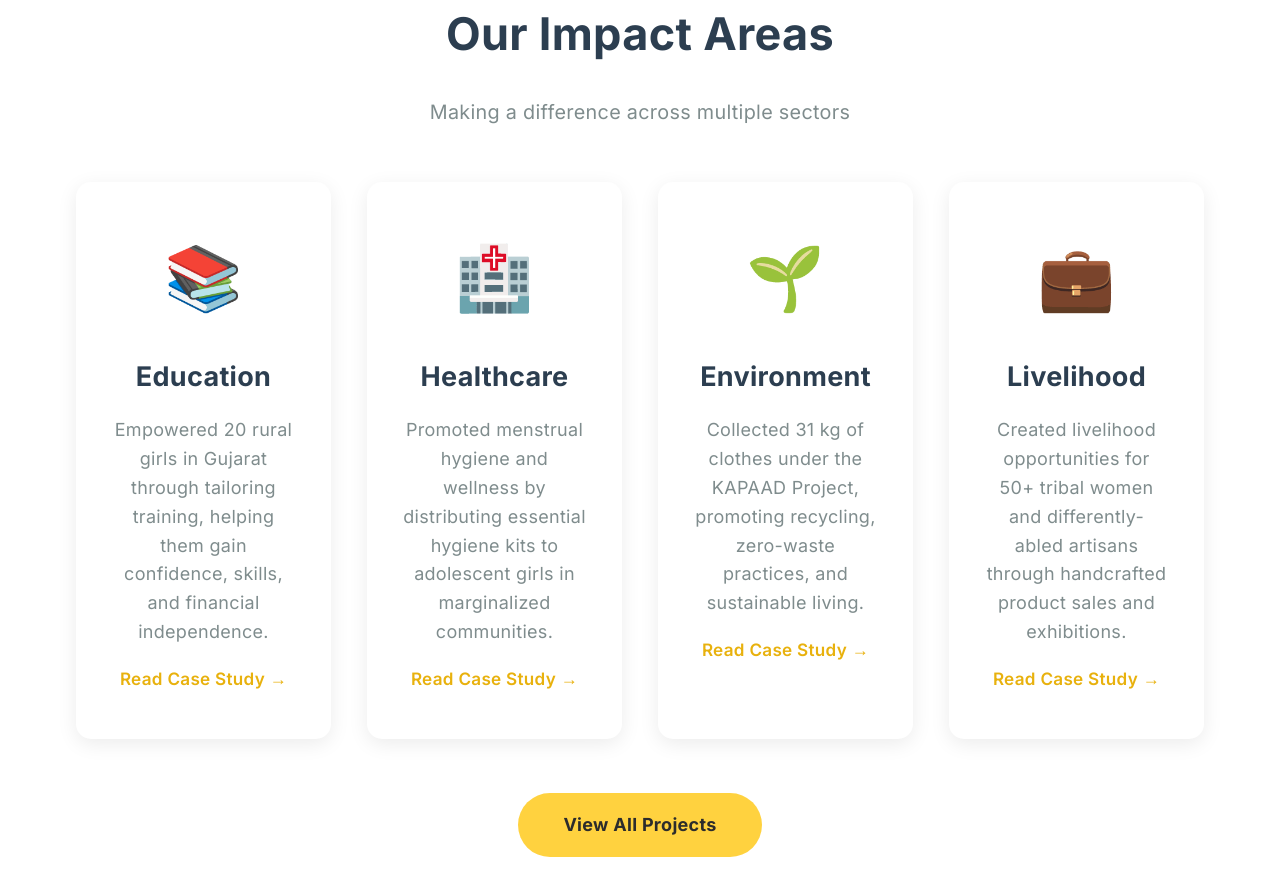
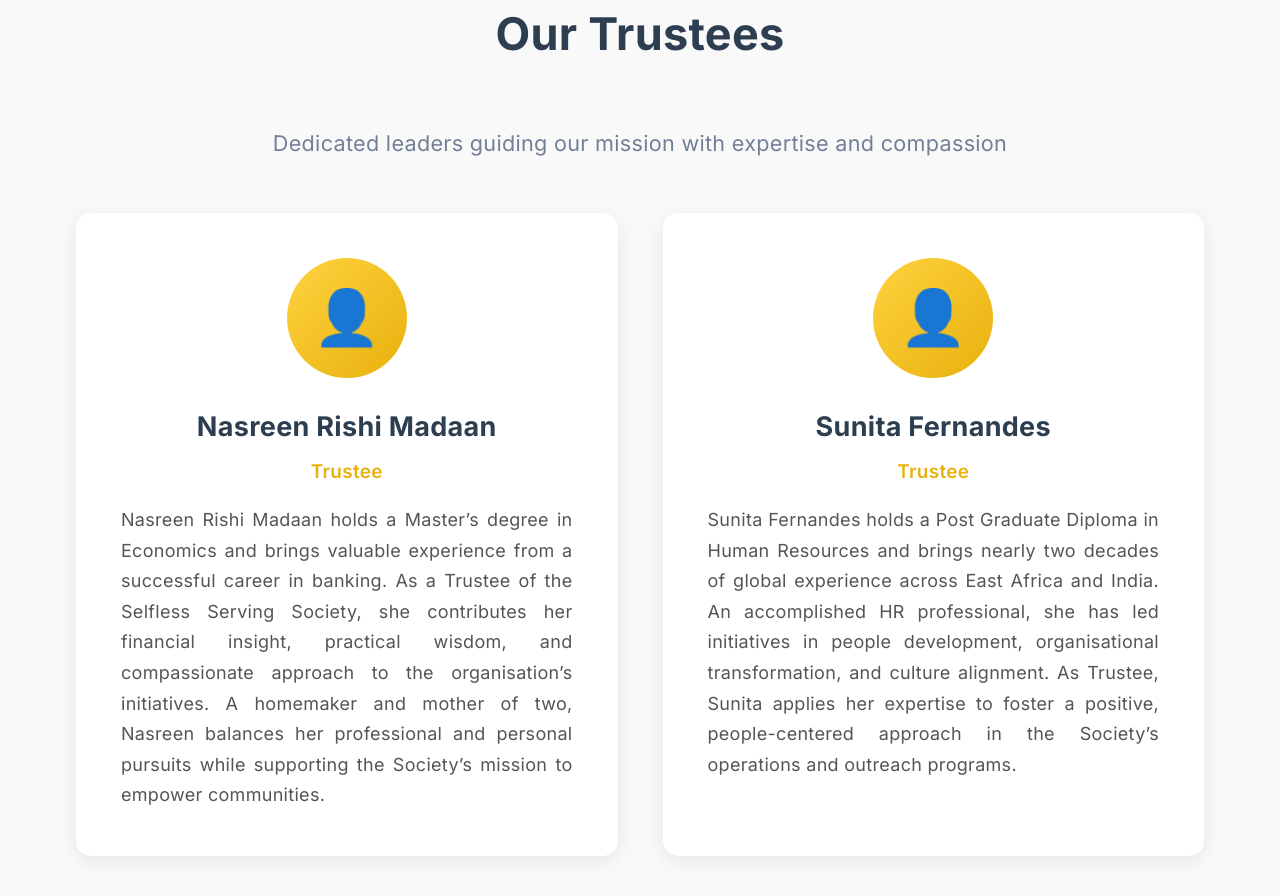
Before and after one commit to SHADOWMAN454584/NGO-SSS-Website, a React (Create React App) app: page / in a window 1280 px wide. Shown: the part 1860-2756 px from the top of the page. Built offline with nearby package versions, Linux system fonts and the light colour scheme.

Commit message:
Trustees Location Changed

```diff
--- a/src/pages/Home.css
+++ b/src/pages/Home.css
@@ -519,6 +519,75 @@
   transform: translateX(5px);
 }
 
+/* Team Section */
+.team-section {
+  background: #f9f9f9;
+}
+
+.team-grid {
+  display: grid;
+  grid-template-columns: repeat(2, 1fr);
+  gap: 2.5rem;
+  max-width: 1400px;
+  margin: 0 auto;
+}
+
+.team-card {
+  background: white;
+  padding: 2.5rem;
+  border-radius: 15px;
+  box-shadow: 0 5px 20px rgba(0, 0, 0, 0.08);
+  text-align: center;
+  transition: all 0.3s ease;
+  display: flex;
+  flex-direction: column;
+  align-items: center;
+}
+
+.team-card:hover {
+  transform: translateY(-5px);
+  box-shadow: 0 10px 30px rgba(0, 0, 0, 0.15);
+}
+
+.team-photo {
+  width: 120px;
+  height: 120px;
+  border-radius: 50%;
+  background: linear-gradient(135deg, #FFD23F 0%, #E8B10D 100%);
+  margin: 0 auto 1.5rem;
+  display: flex;
+  align-items: center;
+  justify-content: center;
+  font-size: 3rem;
+  flex-shrink: 0;
+}
+
+.team-card h3 {
+  font-size: 1.5rem;
+  color: #2c3e50;
+  margin-bottom: 0.5rem;
+  word-wrap: break-word;
+  overflow-wrap: break-word;
+}
+
+.team-role {
+  color: #E8B10D;
+  font-weight: 600;
+  margin-bottom: 1rem;
+  font-size: 1.05rem;
+  word-wrap: break-word;
+  overflow-wrap: break-word;
+}
+
+.team-bio {
+  color: #555;
+  line-height: 1.7;
+  word-wrap: break-word;
+  overflow-wrap: break-word;
+  text-align: justify;
+  font-size: 1rem;
+}
+
 /* CTA Section */
 .cta-section {
   background: linear-gradient(135deg, #e74c3c 0%, #c0392b 100%);
@@ -831,6 +900,30 @@
     padding: 2rem;
   }
 
+  .team-grid {
+    grid-template-columns: 1fr;
+    gap: 2rem;
+    padding: 0 1rem;
+    max-width: 600px;
+  }
+
+  .team-card {
+    padding: 2rem;
+    margin-bottom: 1.5rem;
+  }
+
+  .team-card h3,
+  .team-role,
+  .team-bio {
+    word-wrap: break-word;
+    overflow-wrap: break-word;
+  }
+
+  .team-bio {
+    font-size: 0.95rem;
+    text-align: left;
+  }
+
   .cta-section {
     padding: 3rem 1.5rem;
   }
@@ -996,6 +1089,20 @@
     font-size: 1.3rem;
   }
 
+  .team-grid {
+    grid-template-columns: 1fr;
+    gap: 1.5rem;
+  }
+
+  .team-card {
+    padding: 1.5rem;
+  }
+
+  .team-bio {
+    text-align: left;
+    font-size: 0.9rem;
+  }
+
   .cta-section {
     padding: 2.5rem 1rem;
   }
--- a/src/pages/Home.js
+++ b/src/pages/Home.js
@@ -175,6 +175,73 @@
         </div>
       </section>
 
+      <section className="section team-section">
+        <div className="container">
+          <h2 className="section-heading centered">Our Trustees</h2>
+          <p className="section-subheading centered">
+            Dedicated leaders guiding our mission with expertise and compassion
+          </p>
+          <div className="team-grid">
+            <div className="team-card">
+              <div className="team-photo">👤</div>
+              <h3>Nasreen Rishi Madaan</h3>
+              <p className="team-role">Trustee</p>
+              <p className="team-bio">
+                Nasreen Rishi Madaan holds a Master’s degree in Economics and brings valuable experience from a successful career in banking. As a Trustee of the Selfless Serving Society, she contributes her financial insight, practical wisdom, and compassionate approach to the organisation’s initiatives. A homemaker and mother of two, Nasreen balances her professional and personal pursuits while supporting the Society’s mission to empower communities.
+              </p>
+            </div>
+            <div className="team-card ">
+              <div className="team-photo">👤</div>
+              <h3>Sunita Fernandes</h3>
+              <p className="team-role">Trustee</p>
+              <p className="team-bio">
+                Sunita Fernandes holds a Post Graduate Diploma in Human Resources and brings nearly two decades of global experience across East Africa and India. An accomplished HR professional, she has led initiatives in people development, organisational transformation, and culture alignment. As Trustee, Sunita applies her expertise to foster a positive, people-centered approach in the Society’s operations and outreach programs.
+              </p>
+            </div>
+            <div className="team-card ">
+              <div className="team-photo">👤</div>
+              <h3>Mamata Hulke John</h3>
+              <p className="team-role">Trustee</p>
+              <p className="team-bio">
+                Mamata Hulke John holds degrees in Commerce (B.Com), Physical Education (B.P.Ed), and Sports Management. A teacher turned entrepreneur with a growing interest in finance, she brings creativity, energy, and a people-focused approach to her role as Trustee. Her educational background and management experience enable her to contribute effectively to the organisation’s programs and social initiatives
+              </p>
+            </div>
+            <div className="team-card ">
+              <div className="team-photo">👤</div>
+              <h3>Pooja Nirala</h3>
+              <p className="team-role">Trustee</p>
+              <p className="team-bio">
+                Pooja Nirala holds a Master’s degree in Accounts and Finance and has over ten years of professional experience as a Senior Accountant. Passionate about social development, she has actively volunteered with several NGOs. As a Trustee, she leverages her financial expertise and commitment to community welfare to support the Selfless Serving Society’s mission of creating meaningful impact.
+              </p>
+            </div>
+            <div className="team-card ">
+              <div className="team-photo">👤</div>
+              <h3>Catherine Mrinal Dutta</h3>
+              <p className="team-role">Trustee</p>
+              <p className="team-bio">
+                Catherine Mrinal Dutta, the most senior member of the Trust, brings extensive experience, wisdom, and compassion. Hailing from Goa and raised by a single parent, she embodies resilience and empathy. Having witnessed the challenges faced by women and children firsthand, she contributes through ideation, guidance, and active support in every possible way. After a fulfilling career with a leading newspaper, she now dedicates her time to empowering women and children through the Society’s initiatives.
+              </p>
+            </div>
+            <div className="team-card ">
+              <div className="team-photo">👤</div>
+              <h3>Lishoy George</h3>
+              <p className="team-role">Trustee</p>
+              <p className="team-bio">
+                Lishoy George holds a degree from a reputed art college and brings over two decades of experience in the advertising industry. Currently associated with a leading advertising agency, he combines his creative expertise with strategic insight to support the initiatives and outreach programs of the Society. Driven by a strong commitment to giving back to society, he plays a key role in advancing the organisation’s mission.
+              </p>
+            </div>
+            <div className="team-card ">
+              <div className="team-photo">👤</div>
+              <h3>Konica Lishoy</h3>
+              <p className="team-role">Trustee</p>
+              <p className="team-bio">
+                Konica Lishoy holds a diploma in Commercial Art. After a professional career, she took a break to focus on motherhood. Her involvement with the Teach for India project, visiting underserved schools and interacting with parents, especially mothers, inspired her to work for children and women in need. Following several years with an NGO, she founded the Selfless Serving Society, bringing experience, knowledge, and a compassionate approach to the organisation’s programs.
+              </p>
+            </div>
+          </div>
+        </div>
+      </section>
+
       {/* Featured Work */}
       <section className="featured-work">
         <div className="container">
```
